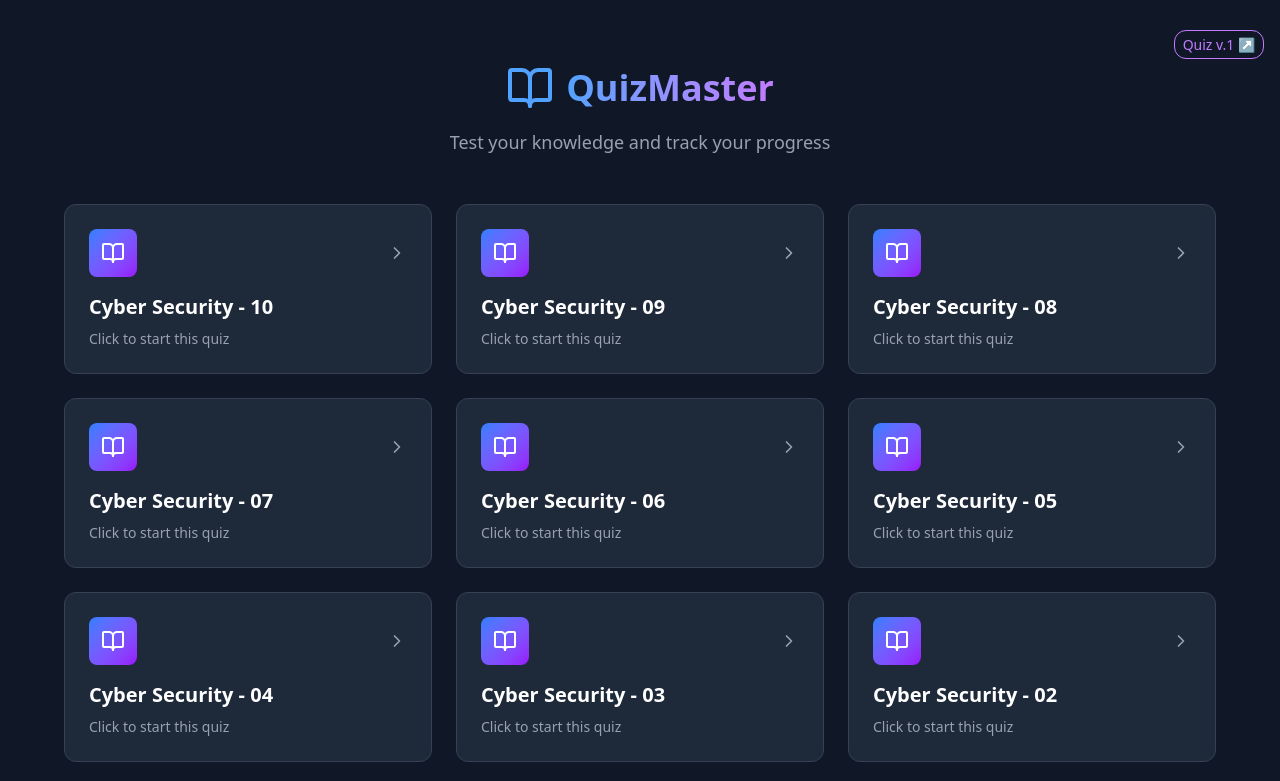
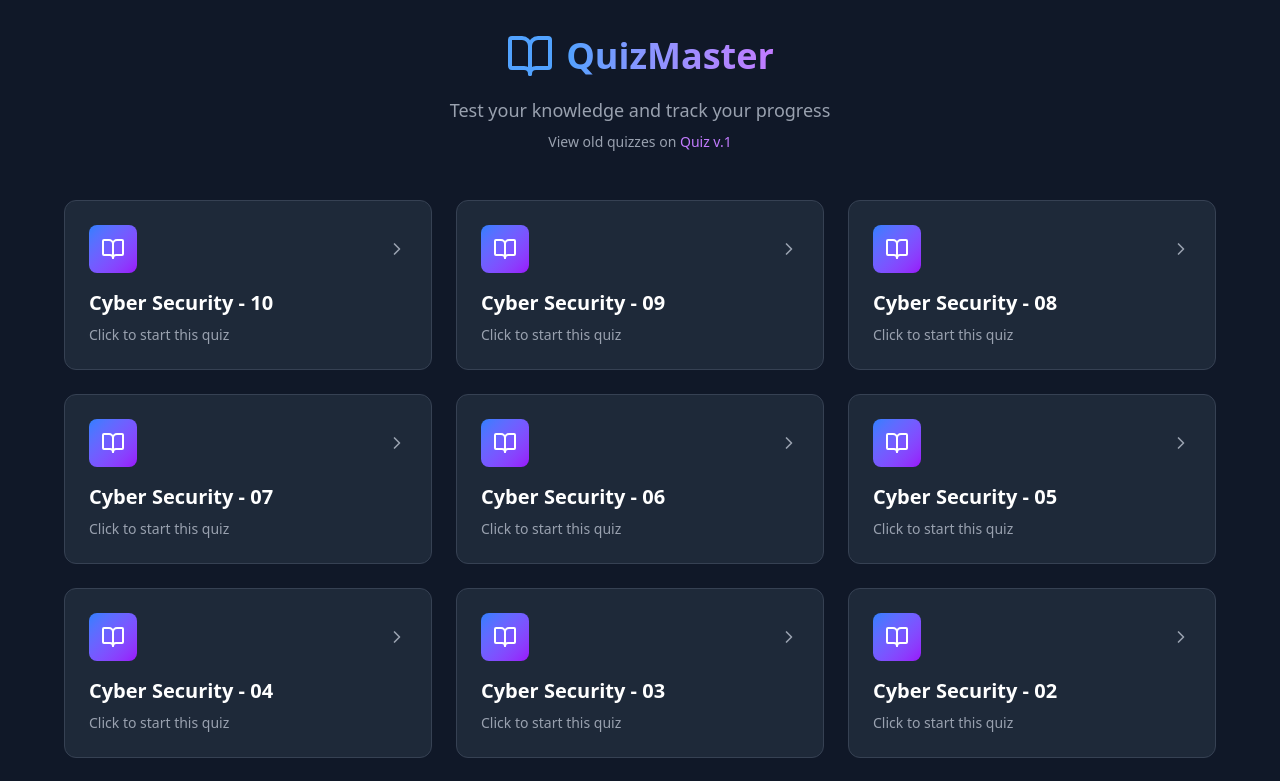
Before and after one commit to Thamidu-Nadun/v-ii.ai-quiz, a React (Vite) app: page / in a window 1280 px wide. Shown: the top 781 px of the page. Built offline with nearby package versions, Linux system fonts and the light colour scheme.

Commit message:
fix layout issues

```diff
--- a/src/components/HomeScreen.jsx
+++ b/src/components/HomeScreen.jsx
@@ -6,15 +6,6 @@ const HomeScreen = ({startQuiz}) => {
   return (
     <div className="min-h-screen bg-gray-900 text-white">
       <div className="container mx-auto px-4 py-8">
-        <div className="w-full text-right mb-2">
-          <a
-            href="https://thamidu-nadun.github.io/ai-quiz"
-            target="_blank"
-            className="border border-purple-400 px-2 py-1 rounded-xl text-sm text-purple-400 hover:bg-purple-400 hover:text-gray-900 transition-colors duration-300"
-          >
-            Quiz v.1 ↗
-          </a>
-        </div>
         <div className="text-center mb-12">
           <div className="flex justify-center items-center mb-4">
             <BookOpen className="w-12 h-12 text-blue-400 mr-3" />
@@ -24,6 +15,16 @@ const HomeScreen = ({startQuiz}) => {
           </div>
           <p className="text-gray-400 text-lg">
             Test your knowledge and track your progress
+          </p>
+          <p className="text-gray-400 text-sm mt-2">
+            View old quizzes on{' '}
+            <a
+              href="https://thamidu-nadun.github.io/ai-quiz"
+              target="_blank"
+              className="text-purple-400 hover:underline"
+            >
+              Quiz v.1
+            </a>
           </p>
         </div>
 
```
